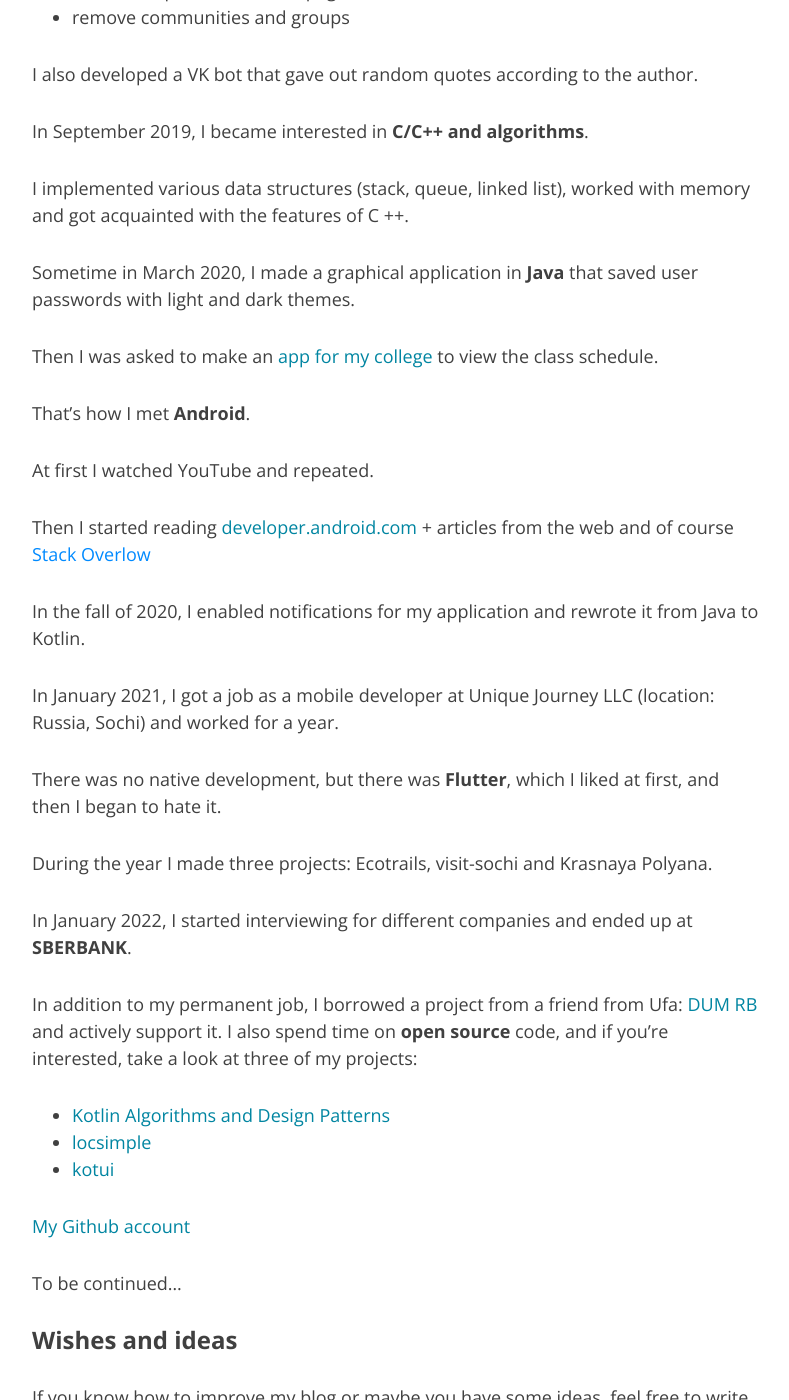
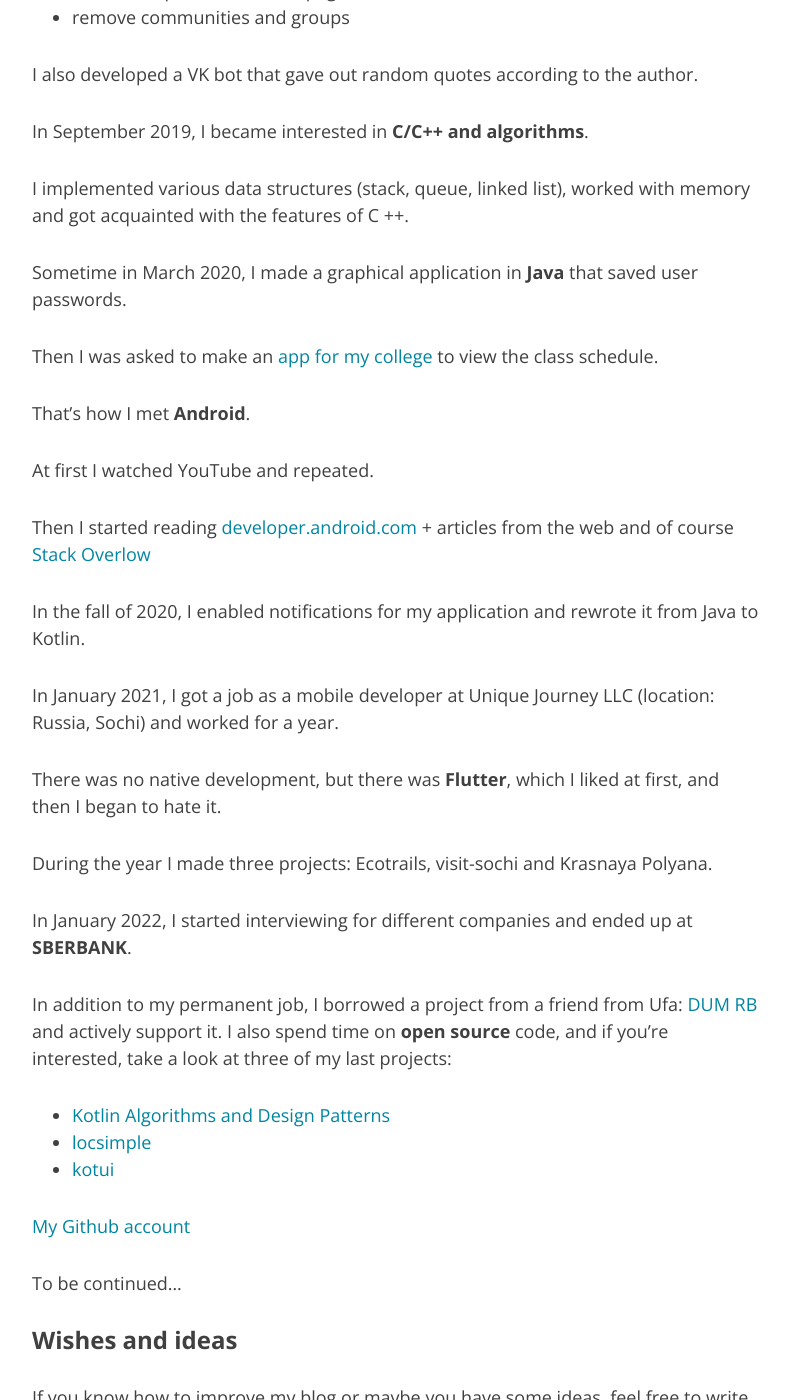
Before and after one commit to DmitryTsyvtsyn/evitwilly.github.io, a Jekyll site: the page built from about_en.md, in a window 1280 px wide and 1400 px high, scrolled down 1719 px. Shown: the whole window, without its empty margins (243-1032 px from the left). Built offline with Jekyll 4.4.1, drawn with Linux system fonts in a browser that asks for light colours; nearby versions of some CDN libraries.

Commit message:
fixed some errors in about.md and about_en.md

```diff
--- a/about_en.md
+++ b/about_en.md
@@ -39,7 +39,7 @@
 
 I implemented various data structures (stack, queue, linked list), worked with memory and got acquainted with the features of C ++.
 
-Sometime in March 2020, I made a graphical application in **Java** that saved user passwords with light and dark themes.
+Sometime in March 2020, I made a graphical application in **Java** that saved user passwords.
 
 Then I was asked to make an <a href="https://play.google.com/store/apps/details?id=ru.rubt.rubttimetable&hl=ru&gl=US" style="color: #0085A1">app for my college </a> to view the class schedule.
 
@@ -47,7 +47,7 @@
 
 At first I watched YouTube and repeated.
 
-Then I started reading <a href="https://developer.android.com" style="color: #0085A1">developer.android.com</a> + articles from the web and of course <a href="https://stackoverflow.com">Stack Overlow</a>
+Then I started reading <a href="https://developer.android.com" style="color: #0085A1">developer.android.com</a> + articles from the web and of course <a href="https://stackoverflow.com" style="color: #0085A1">Stack Overlow</a>
 
 In the fall of 2020, I enabled notifications for my application and rewrote it from Java to Kotlin.
 
@@ -60,7 +60,7 @@
 In January 2022, I started interviewing for different companies and ended up at **SBERBANK**.
 
 In addition to my permanent job, I borrowed a project from a friend from Ufa: <a href="https://play.google.com/store/apps/details?id=ru.freeit.dumrb" style="color: #0085A1" >DUM RB</a> and actively support it.
-I also spend time on **open source** code, and if you're interested, take a look at three of my projects:
+I also spend time on **open source** code, and if you're interested, take a look at three of my last projects:
 
 - <a href="https://github.com/evitwilly/Kotlin-Algorithms-and-Design-Patterns" style="color: #0085A1">Kotlin Algorithms and Design Patterns</a>
 - <a href="https://github.com/evitwilly/locsimple" style="color: #0085A1">locsimple</a>
```
Also changed, not shown: about.md (+3 -3 lines).
